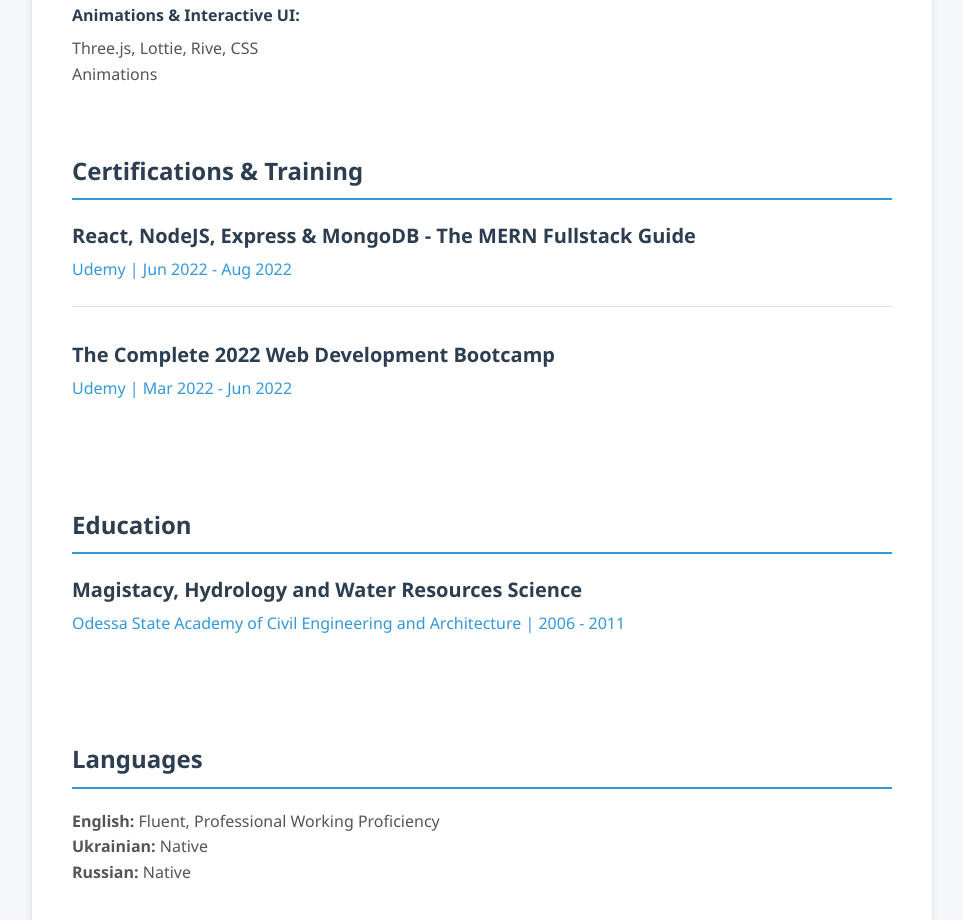
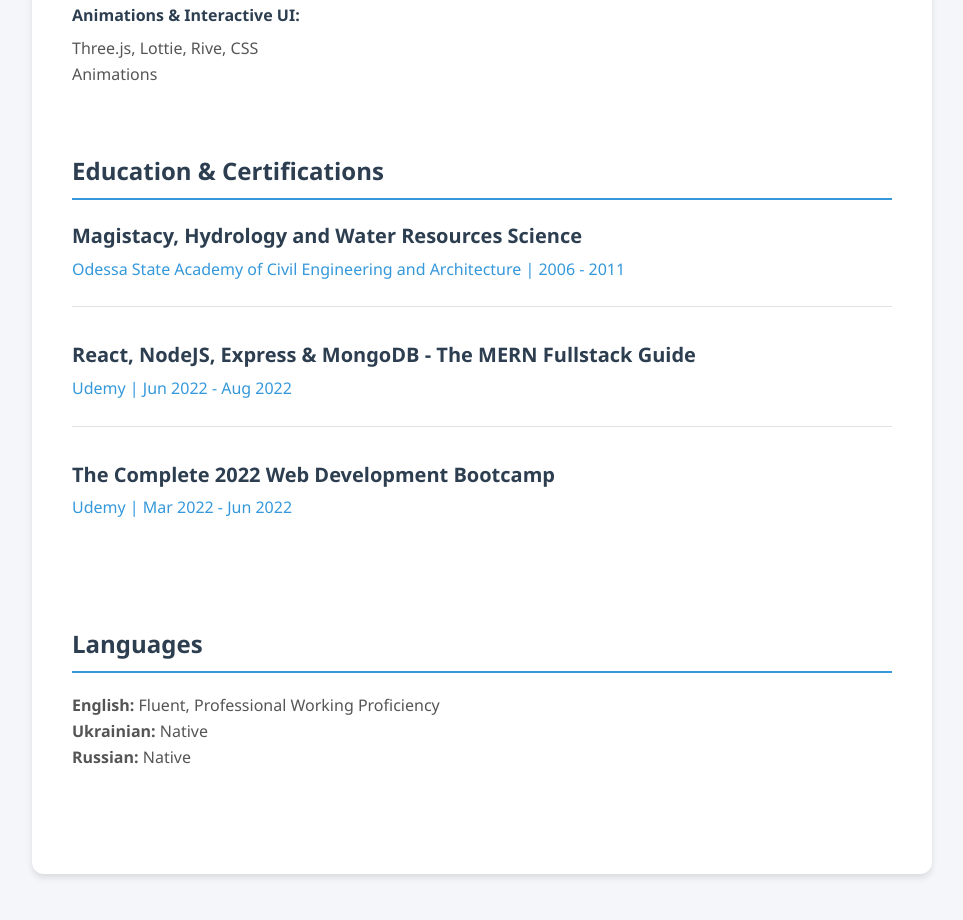
Before and after one commit to Ekkaira/CV, a plain HTML site: page index.html in a window 1280 px wide. Shown: the part 2523-3443 px from the top of the page, without its empty margins (158-1121 px from the left). Drawn offline with Linux system fonts and the light colour scheme.

Commit message:
merged education and certification

```diff
--- a/index.html
+++ b/index.html
@@ -228,23 +228,7 @@
       </section>
 
       <section class="section">
-        <h2 class="section-title">Certifications & Training</h2>
-        <div class="experience-item">
-          <div class="job-title">
-            React, NodeJS, Express & MongoDB - The MERN Fullstack Guide
-          </div>
-          <div class="company-date">Udemy | Jun 2022 - Aug 2022</div>
-        </div>
-        <div class="experience-item">
-          <div class="job-title">
-            The Complete 2022 Web Development Bootcamp
-          </div>
-          <div class="company-date">Udemy | Mar 2022 - Jun 2022</div>
-        </div>
-      </section>
-
-      <section class="section">
-        <h2 class="section-title">Education</h2>
+        <h2 class="section-title">Education & Certifications</h2>
         <div class="experience-item">
           <div class="job-title">
             Magistacy, Hydrology and Water Resources Science
@@ -253,6 +237,20 @@
             Odessa State Academy of Civil Engineering and Architecture | 2006 -
             2011
           </div>
+        </div>
+
+        <div class="experience-item">
+          <div class="job-title">
+            React, NodeJS, Express & MongoDB - The MERN Fullstack Guide
+          </div>
+          <div class="company-date">Udemy | Jun 2022 - Aug 2022</div>
+        </div>
+
+        <div class="experience-item">
+          <div class="job-title">
+            The Complete 2022 Web Development Bootcamp
+          </div>
+          <div class="company-date">Udemy | Mar 2022 - Jun 2022</div>
         </div>
       </section>
 
```
